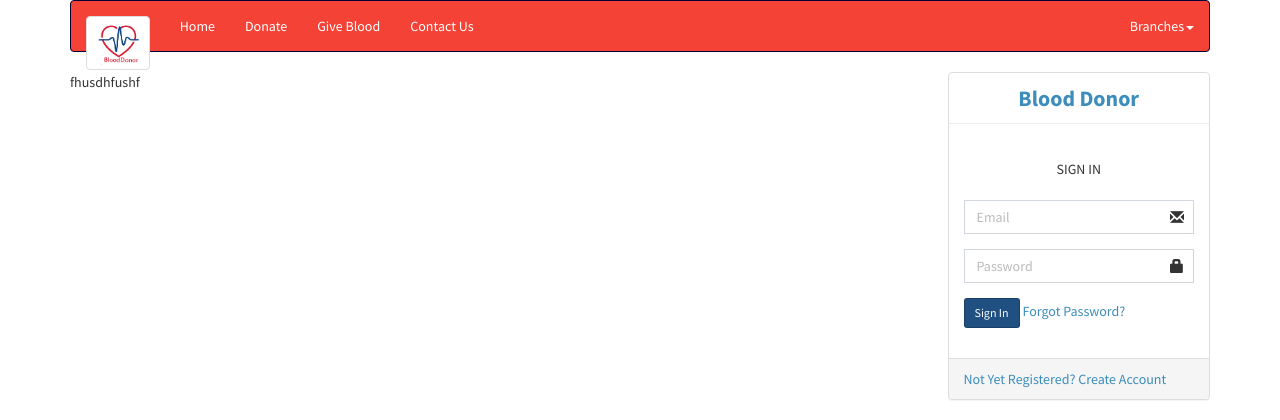
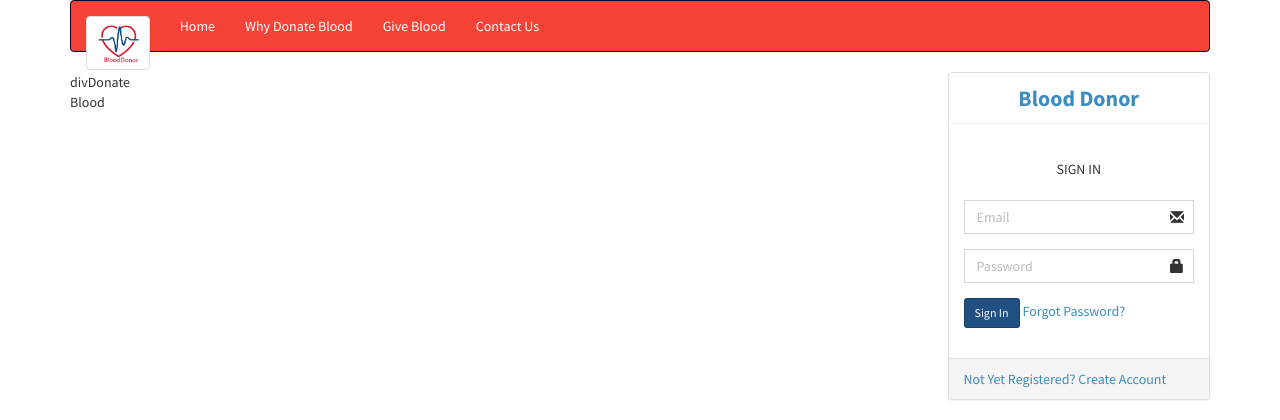
Before and after one commit to kariukijoni/Donate-BloodBank, a CodeIgniter app: page / in a window 1280 px wide. Shown: the top 420 px of the page. Run offline with CodeIgniter, Linux system fonts and the light colour scheme; some libraries are stand-ins or nearby versions.

Commit message:
home page navs-javascript

```diff
--- a/application/controllers/login.php
+++ b/application/controllers/login.php
@@ -200,7 +200,6 @@ class Login extends CI_Controller {
     {
         $this->load->view('createAccount');
     }
-
 }
 
 ?>
--- a/application/controllers/task.php
+++ b/application/controllers/task.php
@@ -114,7 +114,6 @@ class Task extends BaseController {
             $this->form_validation->set_rules('blood_type_requested', 'Blood Type', 'required');
             $this->form_validation->set_rules('quantity_requested', 'Quantity Requested', 'required');
             $request = array(
-//                'userid' => $this->input->post('userid'),
                 'blood_type' => $this->input->post('blood_group'),
                 'blood_type_requested' => $this->input->post('type_requested'),
                 'date_requested' => date('Y-m-d H:i:sa'),
--- a/application/views/login.php
+++ b/application/views/login.php
@@ -27,28 +27,16 @@
             <div class="collapse navbar-collapse" id="bs-example-navbar-collapse-1">
                 <ul class="nav navbar-nav">
                     <li class=""><a href="#">Home</a></li>
-                    <li><a href="#">Donate</a></li>
-                    <li><a href="#">Give Blood</a></li>
+                    <li><a href="#" id="whyDonate">Why Donate Blood</a></li>
+                    <li><a href="#" id="giveBlood">Give Blood</a></li>
                     <li><a href="#">Contact Us</a></li>
-
-                </ul>
-                <ul class="nav navbar-nav navbar-right">
-                    <li class="dropdown">
-                        <a href="#" class="dropdown-toggle" data-toggle="dropdown">Branches<span class="caret"></span></a>
-                        <ul class="dropdown-menu" role="menu">
-                            <li><a href="#">Action</a></li>
-                            <li><a href="#">Another action</a></li>
-                            <li><a href="#">Something else here</a></li>
-                            <li class="divider"></li>
-                            <li><a href="#">Separated link</a></li>
-                        </ul>
-                    </li>
                 </ul>
             </div><!-- /.navbar-collapse -->
         </nav>
         <div class="row">
             <div class="col-md-9">
-                fhusdhfushf
+                <div id="divDonate">divDonate</div>
+                <div id="blood">Blood</div>
 
             </div>
             <div class="col-md-3">
@@ -114,7 +102,19 @@
     <!--<?php include 'includes/homeFooter.php'; ?>-->
     <script src="<?php echo base_url(); ?>assets/js/jQuery-2.1.4.min.js"></script>
     <script src="<?php echo base_url(); ?>assets/bootstrap/js/bootstrap.min.js" type="text/javascript"></script>
+    <script type="text/javascript">
+        $(document).ready(function () {
+            $("#whyDonate").click(function () {
+                $("#blood").hide();
+                $("#divDonate").show();
+            });
 
-    </body>
+            $("#giveBlood").click(function ()
+            {
+                $("#divDonate").hide();
+                $("#blood").show();
+            });
 
-</html>
+
+        });
+    </script>
--- a/application/views/requests.php
+++ b/application/views/requests.php
@@ -47,7 +47,7 @@
             <div class="panel panel-default">
 
                 <div class="panel-heading">Show Made Requests</div>
-                <div class="panel-body">
+                <div class="panel-body" style="height: 200px; overflow-y:scroll">
                     <table class="table table-responsive table-bordered">
                         <thead>
                             <tr>
--- a/nbproject/private/private.xml
+++ b/nbproject/private/private.xml
@@ -4,8 +4,11 @@
     <open-files xmlns="http://www.netbeans.org/ns/projectui-open-files/2">
         <group>
             <file>file:/C:/xampp/htdocs/Donate/application/models/task_model.php</file>
-            <file>file:/C:/xampp/htdocs/Donate/application/models/user_model.php</file>
+            <file>file:/C:/xampp/htdocs/Donate/application/views/dashboard.php</file>
+            <file>file:/C:/xampp/htdocs/Donate/application/controllers/user.php</file>
             <file>file:/C:/xampp/htdocs/Donate/application/views/requests.php</file>
+            <file>file:/C:/xampp/htdocs/Donate/application/controllers/task.php</file>
+            <file>file:/C:/xampp/htdocs/Donate/application/views/users.php</file>
         </group>
     </open-files>
 </project-private>
```
Also changed, not shown: application/views/dashboard.php (+4 -4 lines), application/views/reports.php (+4 -4 lines). Lines whose indentation alone changed are shown as unchanged.
